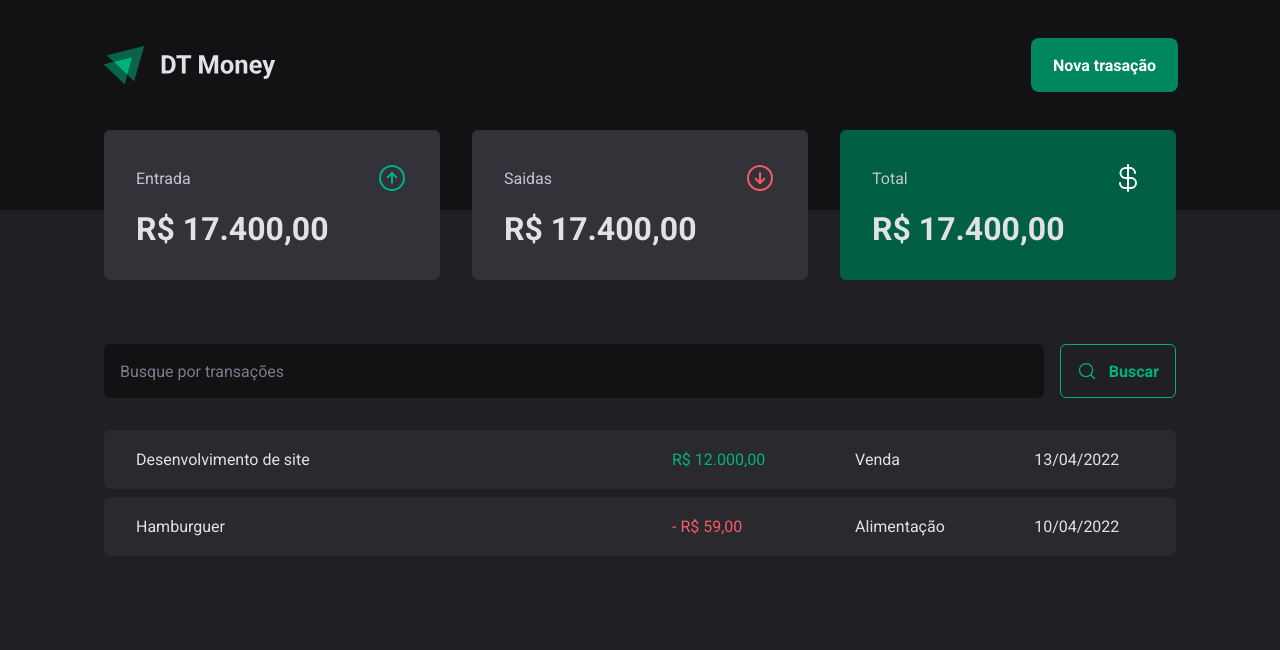
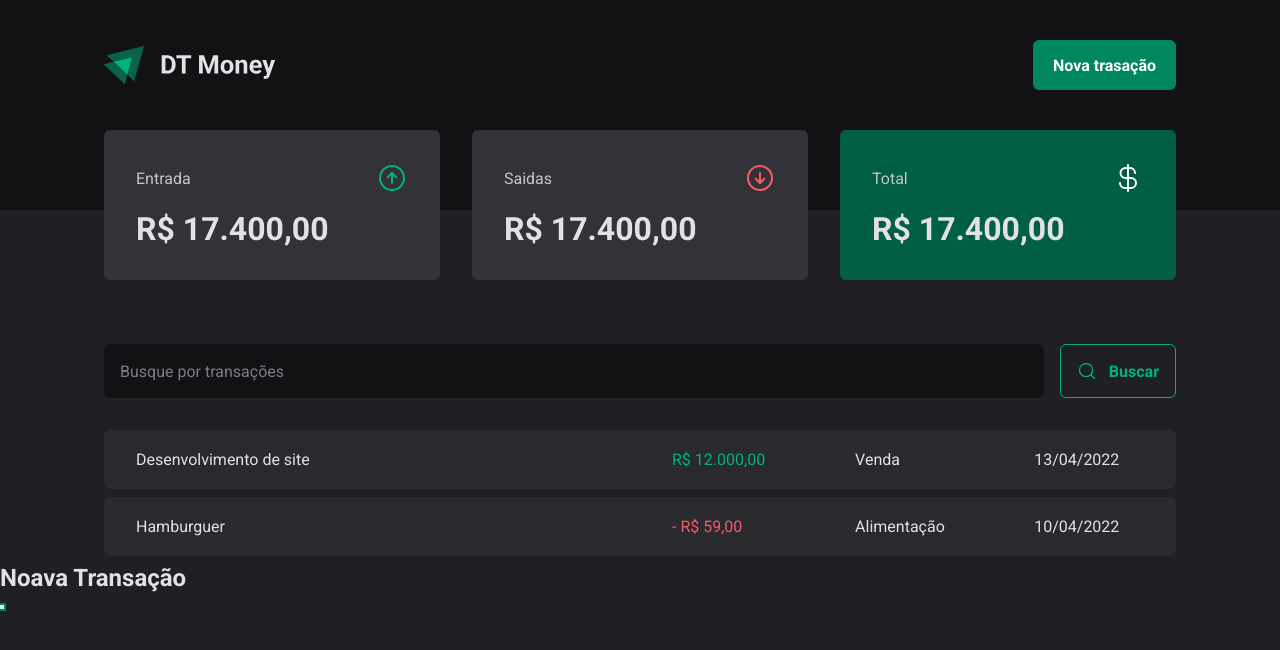
Before and after one commit to Zattrus/03-dt-money, a React (Vite) app: page / in a window 1280 px wide. Both pictures are taken after a click on the button "Nova trasação". Shown: the top 650 px of the page. Built offline with nearby package versions, Linux system fonts and the light colour scheme.

Commit message:
Implementado nova transação com radix

```diff
--- a/src/components/Header/index.tsx
+++ b/src/components/Header/index.tsx
@@ -1,4 +1,5 @@
 import { HeaderContainer, HeaderContent, NewTransactionButton } from "./styles";
+import * as Dialog from '@radix-ui/react-dialog';
 
 import logoImg from '../../assets/logo.svg';
 
@@ -8,7 +9,21 @@
             <HeaderContent>
                 <img src={logoImg} alt="" />
 
-                <NewTransactionButton>Nova trasação</NewTransactionButton>
+                <Dialog.Root>
+                    <Dialog.Trigger asChild>
+                        <NewTransactionButton>Nova trasação</NewTransactionButton>
+                    </Dialog.Trigger>
+
+                    <Dialog.Portal>
+                        <Dialog.Overlay />
+
+                        <Dialog.Content>
+                            <Dialog.Title>Noava Transação</Dialog.Title>
+
+                            <Dialog.Close />
+                        </Dialog.Content>
+                    </Dialog.Portal>
+                </Dialog.Root>
             </HeaderContent>
         </HeaderContainer>
     )
```
